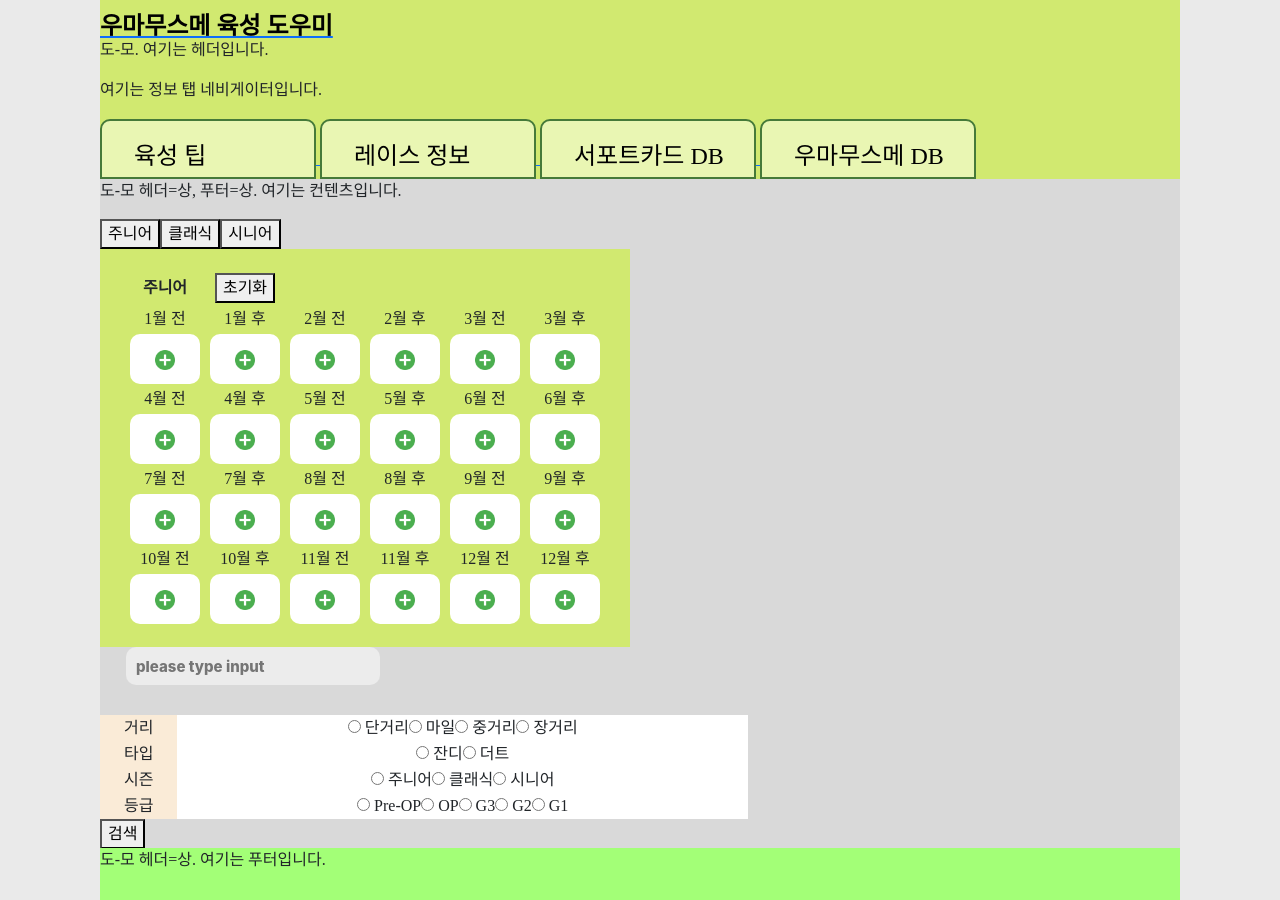
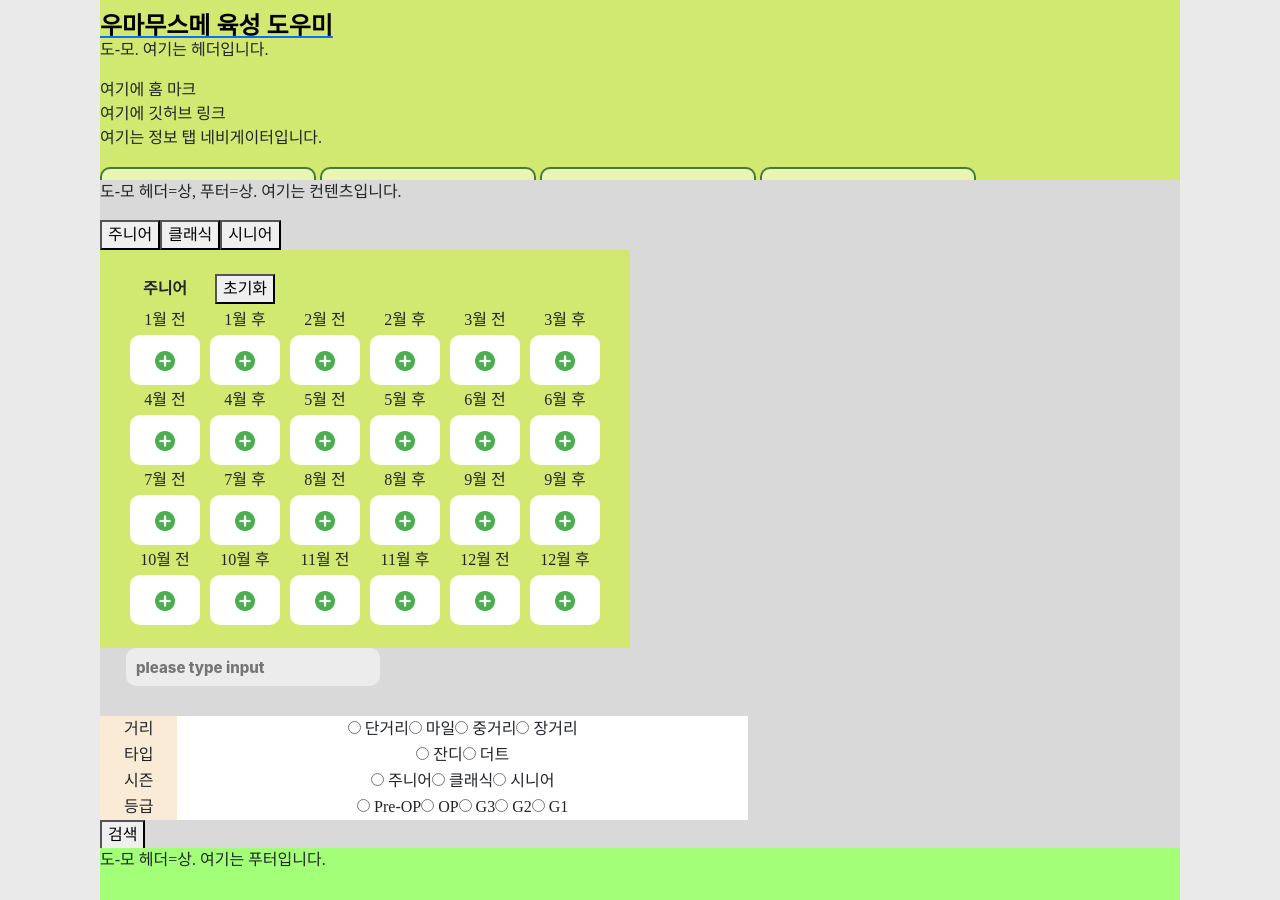
Before and after one commit to Blakcstork/UmamusumeSupport, a React (Create React App) app: page /race in a window 1280 px wide. Built offline with nearby package versions, Linux system fonts and the light colour scheme; a web font is replaced by a local one.

Commit message:
interviewed

```diff
--- a/src/component/Header.js
+++ b/src/component/Header.js
@@ -5,11 +5,19 @@ import {Link} from "react-router-dom";
 function Header(){
     return (
         <div className={styles.header}>
-            <div>
-                <Link to = {`/`}> <h1 className={styles.headerText}>우마무스메 육성 도우미</h1> </Link>
-                <p>도-모. 여기는 헤더입니다.</p>
+            <div className = {styles.header_header}>
+                <div>
+                    <Link to = {`/`}> <h1 className={styles.headerText}>우마무스메 육성 도우미</h1> </Link>
+                    <p>도-모. 여기는 헤더입니다.</p>
+                </div>
+                <div>
+                    여기에 홈 마크
+                </div>
+                <div>
+                    여기에 깃허브 링크
+                </div>
             </div>
-            <div>
+            <div className = {styles.nav}>
                 <InfoNavigator />
             </div>
         </div>
```
